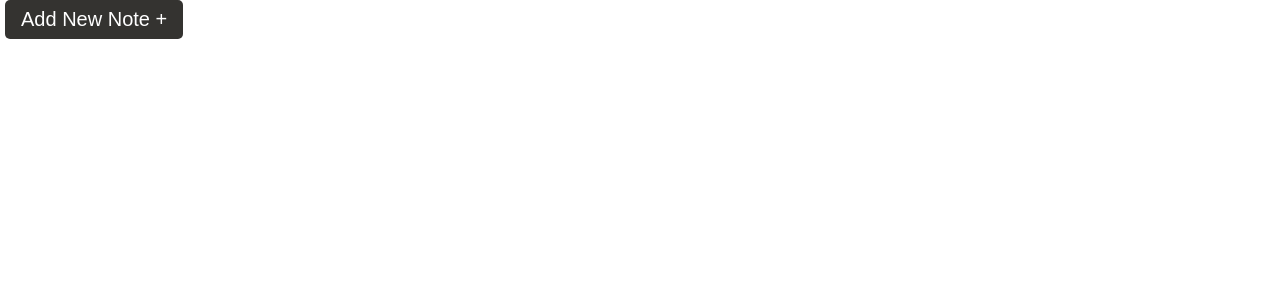
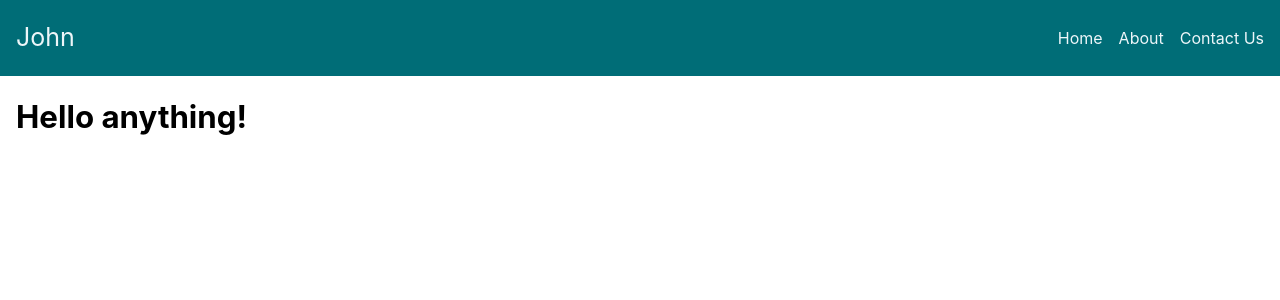
Before and after one commit to williamsjay49/reactAllInOneProjects, a React (Create React App) app: page / in a window 1280 px wide. Shown: the top 300 px of the page. Built offline with nearby package versions, Linux system fonts and the light colour scheme.

Commit message:
navBarComplete

```diff
--- a/src/App.css
+++ b/src/App.css
@@ -1,7 +1,5 @@
 .wrapper {
-  width: 80vw;
   margin-top: 40px;
-  text-align: center;
 }
 
 .button {
@@ -69,6 +67,10 @@ ul {
   list-style-type: none;
 }
 
+a {
+  text-decoration: none;
+}
+
 input {
   margin: 0;
   display: block;
--- a/src/App.js
+++ b/src/App.js
@@ -7,7 +7,8 @@ import "./App.css";
 // import DialogueBox from "./projects/08-dialogue-box/DialogueBox";
 // import FilterContactsApp from "./projects/09-filter-contacts-app/FilterContactsApp";
 // import RegForm from "./projects/10-reg-form-validation/RegForm";
-import NotesApps from "./projects/11-note-app/NotesApps";
+// import NotesApps from "./projects/11-note-app/NotesApps";
+import ResponsiveNav from "./projects/12-responsive-nav/ResponsiveNav";
 
 function App() {
   return (
@@ -21,7 +22,8 @@ function App() {
       {/* <DialogueBox /> */}
       {/* <FilterContactsApp /> */}
       {/* <RegForm /> */}
-      <NotesApps />
+      {/* <NotesApps /> */}
+      <ResponsiveNav />
     </>
   );
 }
--- /dev/null
+++ b/src/projects/12-responsive-nav/NavItem.jsx
@@ -0,0 +1,7 @@
+export default function NavItem({ text }) {
+  return (
+    <li>
+      <li>{text}</li>
+    </li>
+  );
+}
--- /dev/null
+++ b/src/projects/12-responsive-nav/NavStyles.jsx
@@ -0,0 +1,29 @@
+import styled from "styled-components";
+
+export const Main = styled.div`
+  min-height: 100vh;
+  margin: auto;
+
+  display: flex;
+  flex-direction: column;
+`;
+
+export const NavBar = styled.nav`
+  padding: 0.5rem 1rem;
+  color: #edf6f9;
+  flex: 0 1 20%;
+
+  background-color: #006d77;
+  display: flex;
+  flex-direction: ${(props) => props.pos[0] || "row"};
+  justify-content: space-between;
+  align-items: center;
+`;
+
+export const Menus = styled.ul`
+  margin-left: auto;
+  display: flex;
+  flex-direction: ${(props) => props.pos};
+  justify-content: flex-end;
+  gap: 1rem;
+`;
--- /dev/null
+++ b/src/projects/12-responsive-nav/ResponsiveNav.jsx
@@ -0,0 +1,67 @@
+import React, { useEffect, useState } from "react";
+import { AiOutlineMenu, AiOutlineClose } from "react-icons/ai";
+import NavItem from "./NavItem";
+import Text from "../components/Text.js";
+import { Main, Menus, NavBar } from "./NavStyles";
+
+export default function ResponsiveNav() {
+  const [showElement, setShowElement] = useState({
+    navbarNav: true,
+    hamburgerIcon: false,
+    closeIcon: false,
+    navOpened: false,
+  });
+  useEffect(() => {
+    window.onresize = () => {
+      let windowWidth = window.innerWidth;
+      windowWidth < 600 &&
+        setShowElement({ navbarNav: false, hamburgerIcon: true });
+      windowWidth > 600 &&
+        setShowElement({ navbarNav: true, hamburgerIcon: false });
+    };
+  }, []);
+
+  return (
+    <Main className="wrapper">
+      <NavBar pos={showElement.navOpened ? ["column", "start"] : "row"}>
+        <a className="h4" href="#">
+          John
+        </a>
+        {showElement.hamburgerIcon && (
+          <AiOutlineMenu
+            onClick={() => {
+              setShowElement({
+                hamburgerIcon: false,
+                navOpened: true,
+                navbarNav: true,
+                closeIcon: true,
+              });
+            }}
+          />
+        )}
+        {showElement.closeIcon && (
+          <AiOutlineClose
+            style={{ display: "absolute" }}
+            onClick={() => {
+              setShowElement({
+                hamburgerIcon: true,
+                navOpened: false,
+                navbarNav: false,
+                closeIcon: false,
+              });
+            }}
+          />
+        )}
+        {showElement.navbarNav ? (
+          <Menus pos={showElement.navOpened ? "column" : "row"}>
+            <NavItem text={"Home"} />
+            <NavItem text={"About"} />
+            <NavItem text={"Contact Us"} />
+          </Menus>
+        ) : null}
+      </NavBar>
+
+      <Text style={{ padding: "0 1rem" }} />
+    </Main>
+  );
+}
--- a/src/projects/components/Text.js
+++ b/src/projects/components/Text.js
@@ -1,5 +1,9 @@
-function Text({ title, size = "h3" }) {
-  return <h1 className={size}>{title ? title : "Hello anything!"}</h1>;
+function Text({ title, size = "h3", style }) {
+  return (
+    <h1 className={size} style={style}>
+      {title ? title : "Hello anything!"}
+    </h1>
+  );
 }
 
 export default Text;
```
